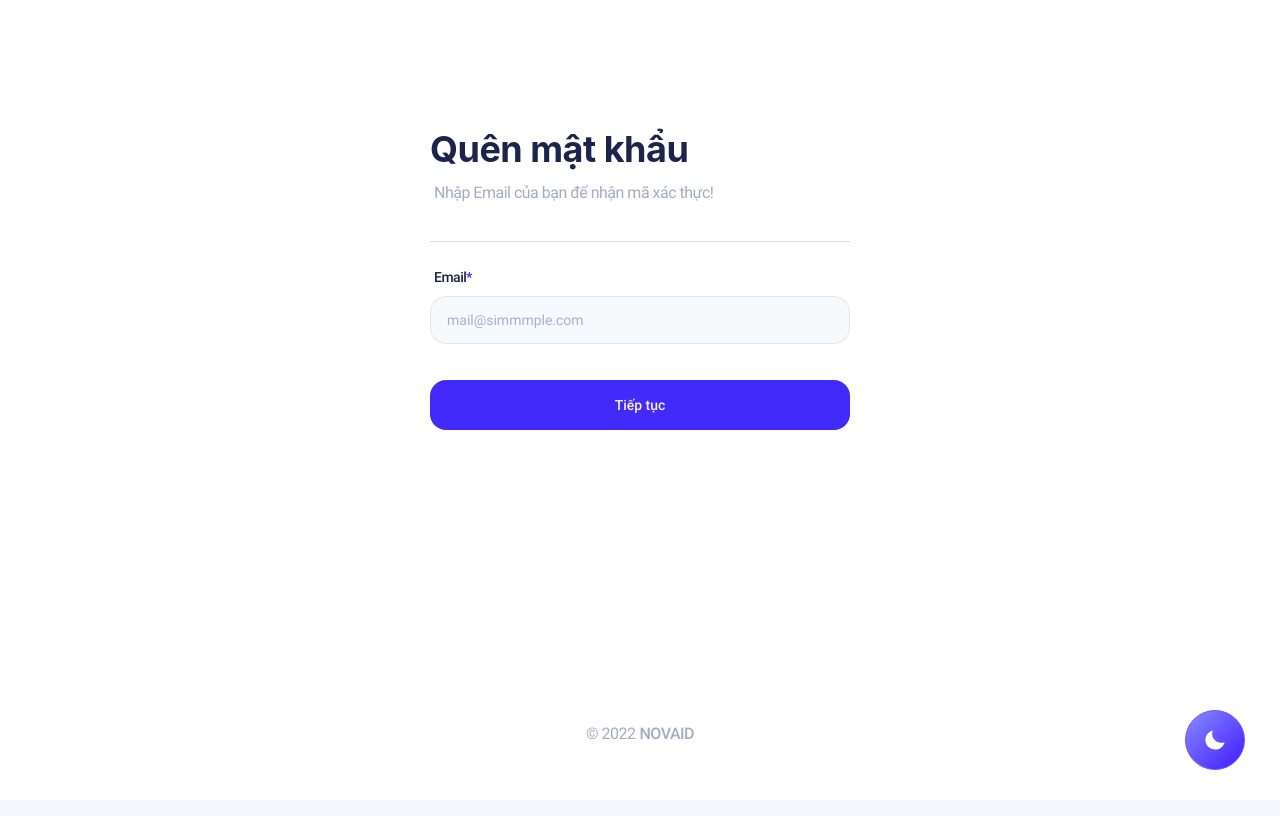
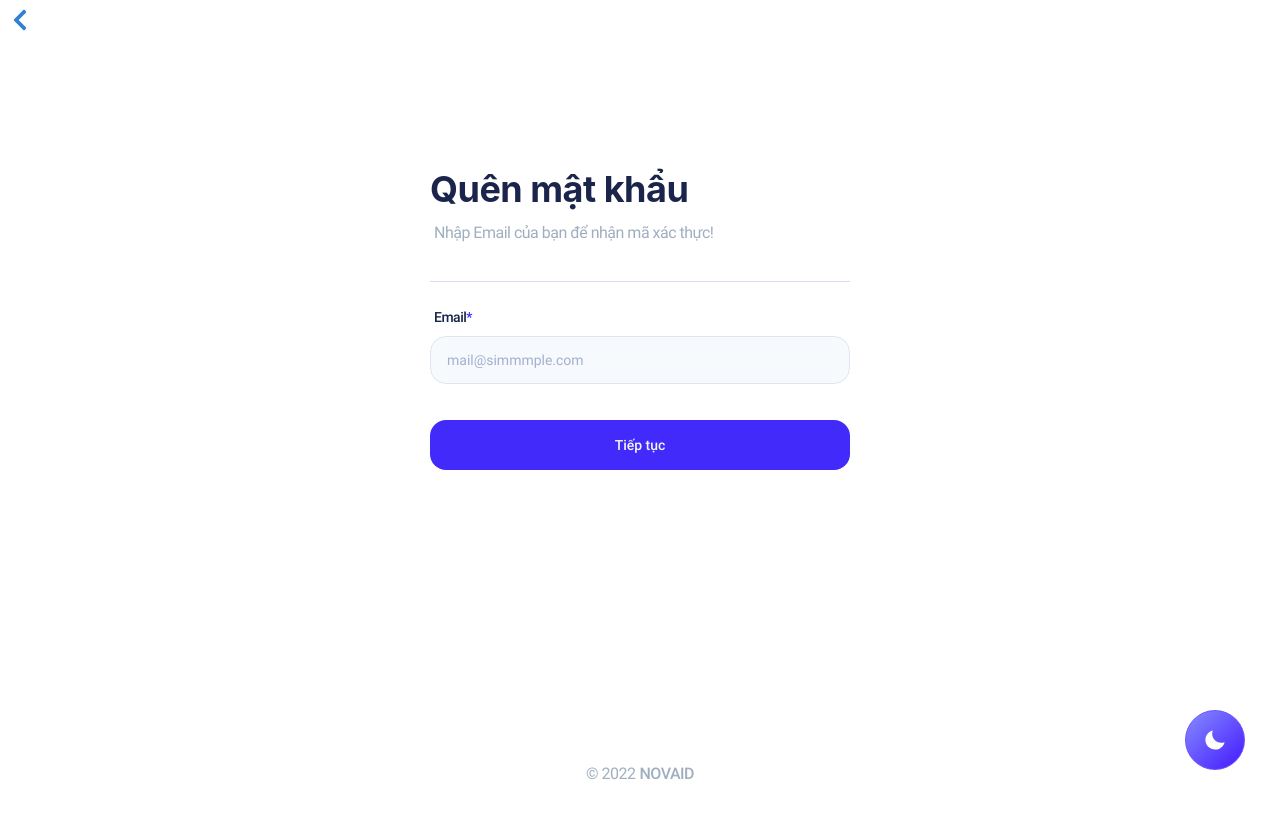
Before and after one commit to truongducvien/tamphan-project, a React (Create React App) app: page /auth/forgot-password in a window 1280 px wide. Built offline with nearby package versions, Linux system fonts and the light colour scheme.

Commit message:
🐛 fix(auth): ui auth

```diff
--- a/src/views/auth/resetPass/index.tsx
+++ b/src/views/auth/resetPass/index.tsx
@@ -19,10 +19,12 @@ import {
 	TabPanels,
 	Tab,
 	TabPanel,
+	IconButton,
 } from '@chakra-ui/react';
 // Custom components
 import { useMutation } from '@tanstack/react-query';
 import { AxiosError } from 'axios';
+import { FaChevronLeft } from 'react-icons/fa';
 import { MdOutlineRemoveRedEye } from 'react-icons/md';
 import { RiEyeCloseLine } from 'react-icons/ri';
 import { useHistory } from 'react-router-dom';
@@ -136,7 +138,21 @@ const ResetPassword: React.FC = () => {
 	const handleClick = () => setShow(!show);
 
 	return (
-		<DefaultAuth illustrationBackground={illustration}>
+		<DefaultAuth
+			illustrationBackground={illustration}
+			header={
+				<IconButton
+					margin={2}
+					aria-label="setting"
+					color="blue.500"
+					variant="unstyled"
+					as={FaChevronLeft}
+					size="xs"
+					onClick={() => history.goBack()}
+					cursor="pointer"
+				/>
+			}
+		>
 			<Flex
 				maxW={{ base: '100%', md: 'max-content' }}
 				w="100%"
--- a/src/views/auth/signIn/index.tsx
+++ b/src/views/auth/signIn/index.tsx
@@ -140,7 +140,7 @@ const SignIn: React.FC = () => {
 						<Text pb={3} textAlign="center" fontWeight="bold" fontSize="sm" color="red.600">
 							{errorMessase.password || errorMessase.username || (error['users/LOGIN'] as string)}
 						</Text>
-						<Flex justifyContent="space-between" align="center" mb="24px">
+						<Flex justify="end" mb="24px">
 							<NavLink to="/auth/forgot-password">
 								<Text color={textColorBrand} fontSize="sm" w="124px" fontWeight="500">
 									Quên mật khẩu?
```
